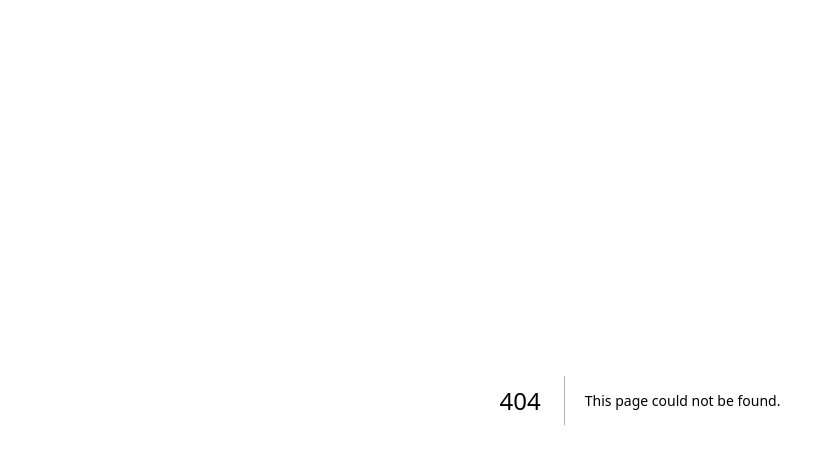
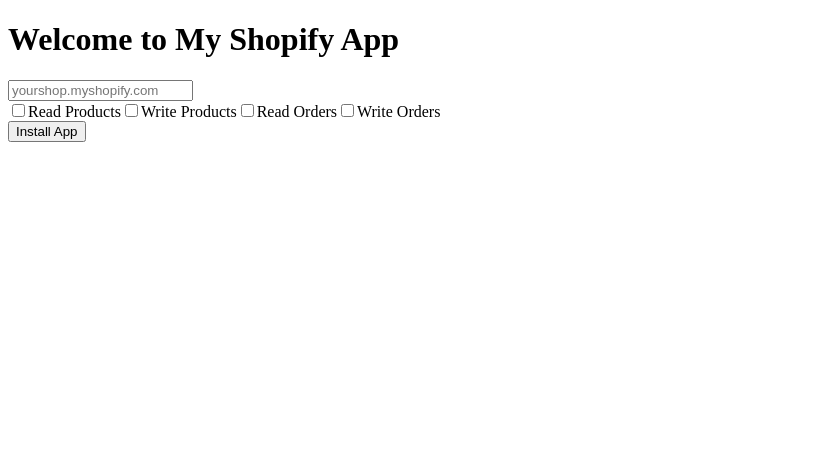
Before and after one commit to mdrahbar21/shopifyApp, a Next.js app: page /installApp in a window 1280 px wide. Before the commit this address had no page. Shown: the top 464 px of the page, without its empty margins (0-835 px from the left). Built offline with nearby package versions, Linux system fonts and the light colour scheme.

Commit message:
develop app

```diff
--- /dev/null
+++ b/src/pages/installApp.tsx
@@ -0,0 +1,68 @@
+import React, { useState } from 'react';
+
+interface ScopeOption {
+    name: string;
+    description: string;
+    checked: boolean;
+}
+
+const Home: React.FC = () => {
+    const [shop, setShop] = useState('');
+    const [scopes, setScopes] = useState<ScopeOption[]>([
+        { name: 'read_products', description: 'Read Products', checked: false },
+        { name: 'write_products', description: 'Write Products', checked: false },
+        { name: 'read_orders', description: 'Read Orders', checked: false },
+        { name: 'write_orders', description: 'Write Orders', checked: false }
+    ]);
+
+    const handleScopeChange = (index: number) => {
+        const newScopes = scopes.map((scope, i) => {
+            if (i === index) {
+                return { ...scope, checked: !scope.checked };
+            }
+            return scope;
+        });
+        setScopes(newScopes);
+    };
+
+    const handleInstall = () => {
+        const appUrl = 'https://silverfoxhooman.com'; // Your app's URL
+        const clientId = process.env.CLIENT_ID; // Your app's API key
+        const selectedScopes = scopes.filter(scope => scope.checked).map(scope => scope.name).join(',');
+        const redirectUri = encodeURIComponent(`${appUrl}/api/auth/callback`);
+        const state = 'nonce_from_your_secure_source'; // A secure, random string
+
+        if (shop && selectedScopes) {
+            window.location.href = `https://${shop}/admin/oauth/authorize?client_id=${clientId}&scope=${selectedScopes}&redirect_uri=${redirectUri}&state=${state}`;
+        } else {
+            alert('Please enter your shop domain and select at least one permission.');
+        }
+    };
+
+    return (
+        <div>
+            <h1>Welcome to My Shopify App</h1>
+            <input
+                type="text"
+                value={shop}
+                onChange={e => setShop(e.target.value)}
+                placeholder="yourshop.myshopify.com"
+            />
+            <div>
+                {scopes.map((scope, index) => (
+                    <label key={scope.name}>
+                        <input
+                            type="checkbox"
+                            checked={scope.checked}
+                            onChange={() => handleScopeChange(index)}
+                        />
+                        {scope.description}
+                    </label>
+                ))}
+            </div>
+            <button onClick={handleInstall}>Install App</button>
+        </div>
+    );
+};
+
+export default Home;
```
Also changed, not shown: package.json (+7 -5 lines), src/lib/mongodb.ts (added, +29 -0 lines), src/pages/api/auth/callback.ts (added, +37 -0 lines), 1 other file (tests, documents, lock files or other folders).
